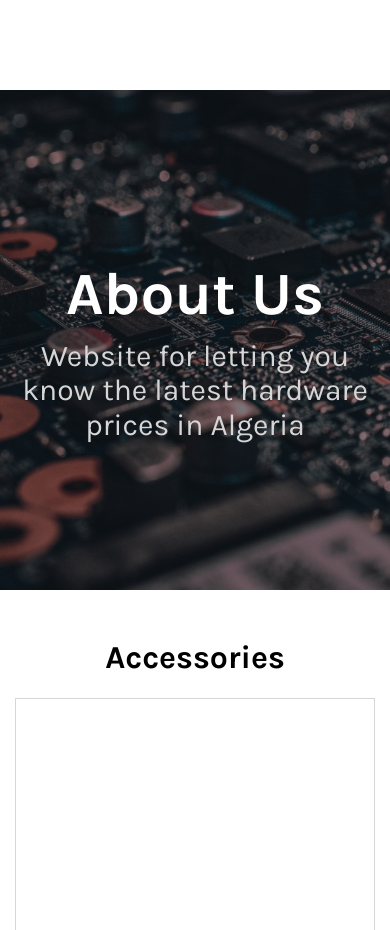
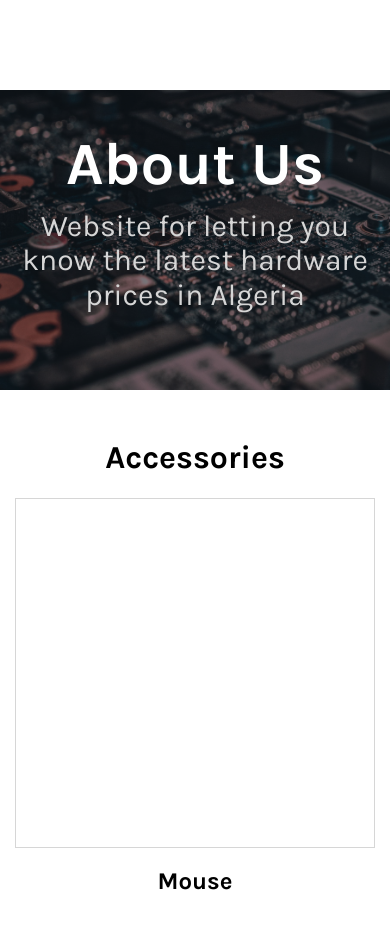
Before and after one commit to Abdelillahze/hardware, a plain HTML site: page index.html in a window 390 px wide. Shown: the part 2200-3130 px from the top of the page. Drawn offline with Linux system fonts and the light colour scheme.

Commit message:
Update master.css

```diff
--- a/css/master.css
+++ b/css/master.css
@@ -452,6 +452,17 @@ section .itijah img:last-child {
   margin-bottom: 10px;
 }
 
+@media (max-width: 767px) {
+  .about {
+    height: 300px;
+  }
+
+  .about .container h1 {
+
+    margin-top: 40px;
+  }
+}
+
 .about .container p {
   max-width: 600px;
   color: rgb(214, 214, 214);
```
